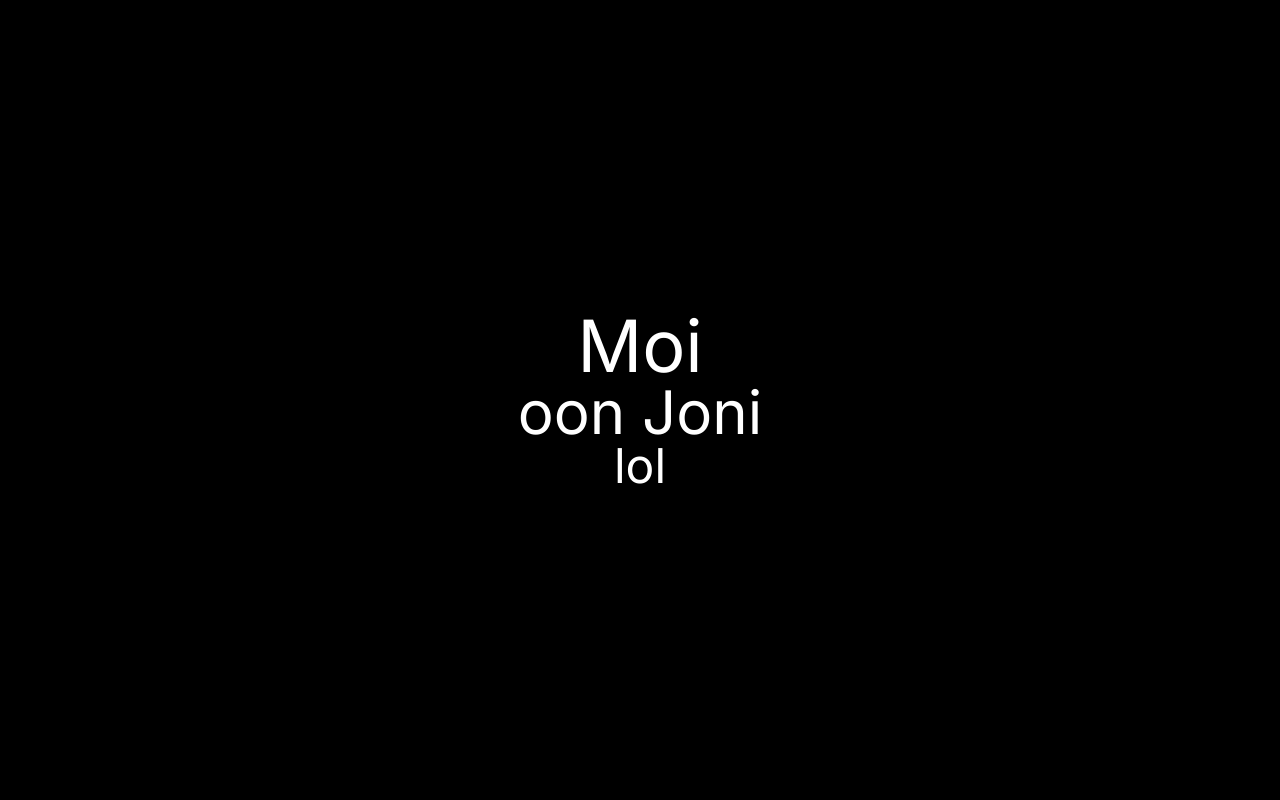
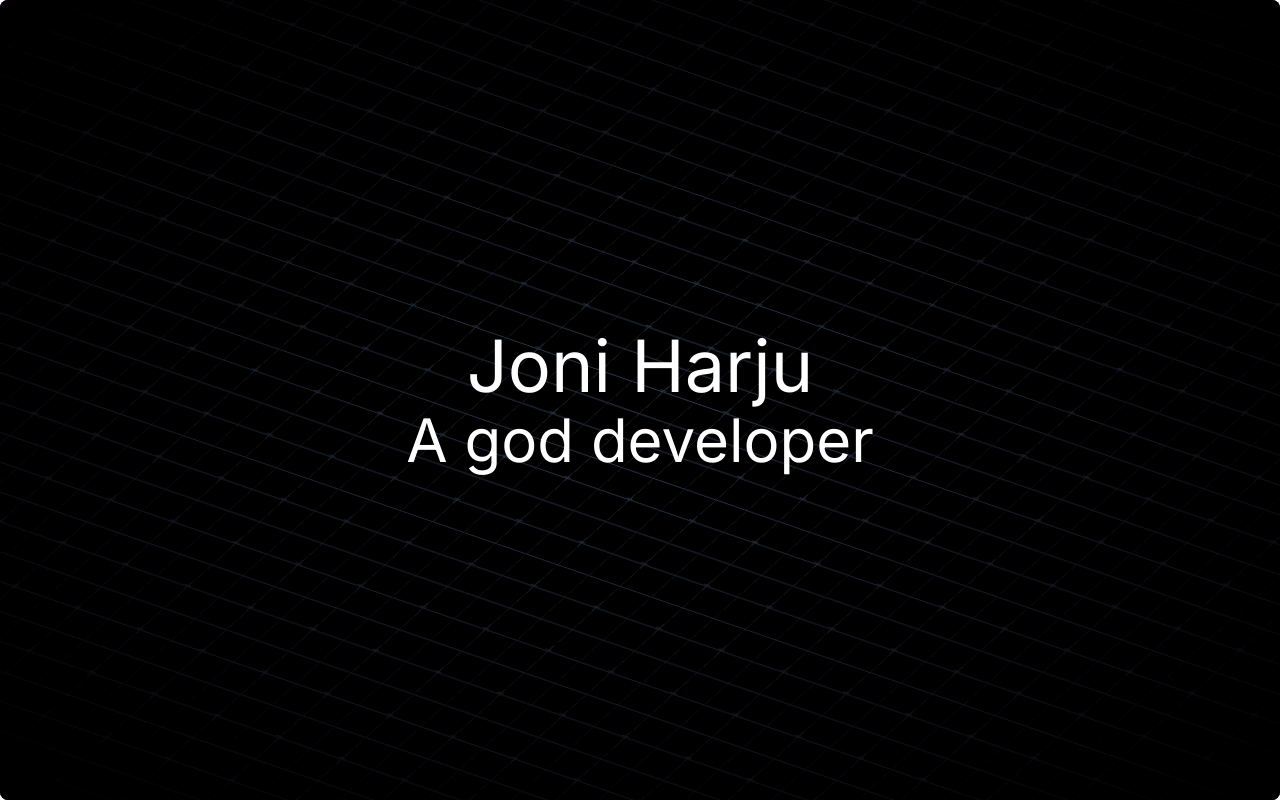
Before and after one commit to JonipHarju/personal-website, a Next.js app: page / in a window 1280 px wide. Built offline with nearby package versions, Linux system fonts and the light colour scheme.

Commit message:
add background box element to hero

```diff
--- a/package.json
+++ b/package.json
@@ -13,6 +13,7 @@
     "class-variance-authority": "^0.7.0",
     "clsx": "^2.1.1",
     "embla-carousel-react": "^8.1.1",
+    "framer-motion": "^11.2.4",
     "lucide-react": "^0.378.0",
     "next": "14.2.3",
     "react": "^18",
--- a/src/app/page.tsx
+++ b/src/app/page.tsx
@@ -1,11 +1,22 @@
 import Hero from "@/components/Hero";
+import { BoxesCore } from "@/components/ui/background-boxes";
 
 export default function Home() {
-  return (
-    <main className="bg-black w-screen h-screen text-white">
-      <section className="bg-black w-screen h-screen flex items-center justify-center ">
-        <Hero />
-      </section>
-    </main>
+  return (  <>
+<div className="h-screen w-screen relative overflow-hidden bg-black flex flex-col items-center justify-center rounded-lg">
+  <div className="absolute inset-0 w-full h-full bg-black z-20 [mask-image:radial-gradient(transparent,white)] pointer-events-none" />
+
+  <BoxesCore className="w-full h-full" />
+  <div className="text-center z-20">
+  <h1 className="text-white text-7xl">
+    Joni Harju
+  </h1>
+  <h2 className="mt-2 text-white text-6xl">
+    A god developer
+  </h2>
+  </div>
+</div>
+</>
+
   );
 }
--- a/src/components/Hero.tsx
+++ b/src/components/Hero.tsx
@@ -3,8 +3,9 @@
   return (
     <div className="text-center">
       <h1 className="text-7xl">Moi</h1>
-      <h2 className="text-6xl">oon Joni</h2>
+      <h2 className="text-6xl text-red-600">oon Joni</h2>
       <h3 className="text-5xl">lol</h3>
     </div>
+
   );
 }
--- /dev/null
+++ b/src/components/ui/background-boxes.tsx
@@ -0,0 +1,76 @@
+"use client";
+import React from "react";
+import { motion } from "framer-motion";
+import { cn } from "@/utils/cn";
+
+export const BoxesCore = ({ className, ...rest }: { className?: string }) => {
+  const rows = new Array(100).fill(1);
+  const cols = new Array(100).fill(1);
+  let colors = [
+      '--neon-pink',
+      '--neon-purple',
+      '--neon-blue',
+      '--neon-green',
+      '--neon-yellow',
+      '--neon-orange',
+      '--neon-red',
+      '--neon-cyan',
+      '--neon-magenta',
+  ];
+  const getRandomColor = () => {
+    return colors[Math.floor(Math.random() * colors.length)];
+  };
+
+  return (
+    <div
+      style={{
+        transform: `translate(-40%,-60%) skewX(-48deg) skewY(14deg) scale(0.675) rotate(0deg) translateZ(0)`,
+      }}
+      className={cn(
+        "absolute left-1/4 p-4 -top-1/4 flex  -translate-x-1/2 -translate-y-1/2 w-full h-full z-0 ",
+        className
+      )}
+      {...rest}
+    >
+      {rows.map((_, i) => (
+        <motion.div
+          key={`row` + i}
+          className="w-16 h-8  border-l  border-slate-700 relative"
+        >
+          {cols.map((_, j) => (
+            <motion.div
+              whileHover={{
+                backgroundColor: `var(${getRandomColor()})`,
+                transition: { duration: 0 },
+              }}
+              animate={{
+                transition: { duration: 2 },
+              }}
+              key={`col` + j}
+              className="w-16 h-8  border-r border-t border-slate-700 relative"
+            >
+              {j % 2 === 0 && i % 2 === 0 ? (
+                <svg
+                  xmlns="http://www.w3.org/2000/svg"
+                  fill="none"
+                  viewBox="0 0 24 24"
+                  strokeWidth="1.5"
+                  stroke="currentColor"
+                  className="absolute h-6 w-10 -top-[14px] -left-[22px] text-slate-700 stroke-[1px] pointer-events-none"
+                >
+                  <path
+                    strokeLinecap="round"
+                    strokeLinejoin="round"
+                    d="M12 6v12m6-6H6"
+                  />
+                </svg>
+              ) : null}
+            </motion.div>
+          ))}
+        </motion.div>
+      ))}
+    </div>
+  );
+};
+
+export const Boxes = React.memo(BoxesCore);
--- a/src/components/ui/badge.tsx
+++ /dev/null
@@ -1,36 +0,0 @@
-import * as React from "react"
-import { cva, type VariantProps } from "class-variance-authority"
-
-import { cn } from "@/lib/utils"
-
-const badgeVariants = cva(
-  "inline-flex items-center rounded-full border border-slate-200 px-2.5 py-0.5 text-xs font-semibold transition-colors focus:outline-none focus:ring-2 focus:ring-slate-950 focus:ring-offset-2 dark:border-slate-800 dark:focus:ring-slate-300",
-  {
-    variants: {
-      variant: {
-        default:
-          "border-transparent bg-slate-900 text-slate-50 hover:bg-slate-900/80 dark:bg-slate-50 dark:text-slate-900 dark:hover:bg-slate-50/80",
-        secondary:
-          "border-transparent bg-slate-100 text-slate-900 hover:bg-slate-100/80 dark:bg-slate-800 dark:text-slate-50 dark:hover:bg-slate-800/80",
-        destructive:
-          "border-transparent bg-red-500 text-slate-50 hover:bg-red-500/80 dark:bg-red-900 dark:text-slate-50 dark:hover:bg-red-900/80",
-        outline: "text-slate-950 dark:text-slate-50",
-      },
-    },
-    defaultVariants: {
-      variant: "default",
-    },
-  }
-)
-
-export interface BadgeProps
-  extends React.HTMLAttributes<HTMLDivElement>,
-    VariantProps<typeof badgeVariants> {}
-
-function Badge({ className, variant, ...props }: BadgeProps) {
-  return (
-    <div className={cn(badgeVariants({ variant }), className)} {...props} />
-  )
-}
-
-export { Badge, badgeVariants }
--- a/src/lib/utils.ts
+++ /dev/null
@@ -1,6 +0,0 @@
-import { type ClassValue, clsx } from "clsx"
-import { twMerge } from "tailwind-merge"
-
-export function cn(...inputs: ClassValue[]) {
-  return twMerge(clsx(inputs))
-}
--- /dev/null
+++ b/src/utils/cn.ts
@@ -0,0 +1,6 @@
+import { ClassValue, clsx } from "clsx";
+import { twMerge } from "tailwind-merge";
+
+export function cn(...inputs: ClassValue[]) {
+  return twMerge(clsx(inputs));
+}
--- a/tailwind.config.ts
+++ b/tailwind.config.ts
@@ -1,40 +1,48 @@
 import type { Config } from "tailwindcss"
+
+
+const {
+  default: flattenColorPalette,
+} = require("tailwindcss/lib/util/flattenColorPalette");
 
 const config = {
   darkMode: ["class"],
   content: [
-    './pages/**/*.{ts,tsx}',
     './components/**/*.{ts,tsx}',
     './app/**/*.{ts,tsx}',
     './src/**/*.{ts,tsx}',
   ],
   prefix: "",
   theme: {
-    container: {
-      center: true,
-      padding: "2rem",
-      screens: {
-        "2xl": "1400px",
-      },
-    },
     extend: {
-      keyframes: {
-        "accordion-down": {
-          from: { height: "0" },
-          to: { height: "var(--radix-accordion-content-height)" },
-        },
-        "accordion-up": {
-          from: { height: "var(--radix-accordion-content-height)" },
-          to: { height: "0" },
-        },
-      },
-      animation: {
-        "accordion-down": "accordion-down 0.2s ease-out",
-        "accordion-up": "accordion-up 0.2s ease-out",
+      colors: {
+        'neon-pink': '#ff00ff',
+        'neon-purple': '#a500ff',
+        'neon-blue': '#00ffff',
+        'neon-green': '#00ff00',
+        'neon-yellow': '#ffff00',
+        'neon-orange': '#ff9900',
+        'neon-red': '#ff0033',
+        'neon-cyan': '#00ffff',
+        'neon-magenta': '#ff00ff',
       },
     },
   },
-  plugins: [require("tailwindcss-animate")],
+  plugins: [require("tailwindcss-animate"), addVariablesForColors],
 } satisfies Config
 
+
+function addVariablesForColors({ addBase, theme }: any) {
+  let allColors = (theme("colors"));
+  let newVars = Object.fromEntries(
+    Object.entries(allColors).map(([key, val]) => [`--${key}`, val])
+  );
+
+  addBase({
+    ":root": newVars,
+  });
+}
+
+
+
 export default config
```
Also changed, not shown: components.json (deleted), 1 other file (tests, documents, lock files or other folders).
